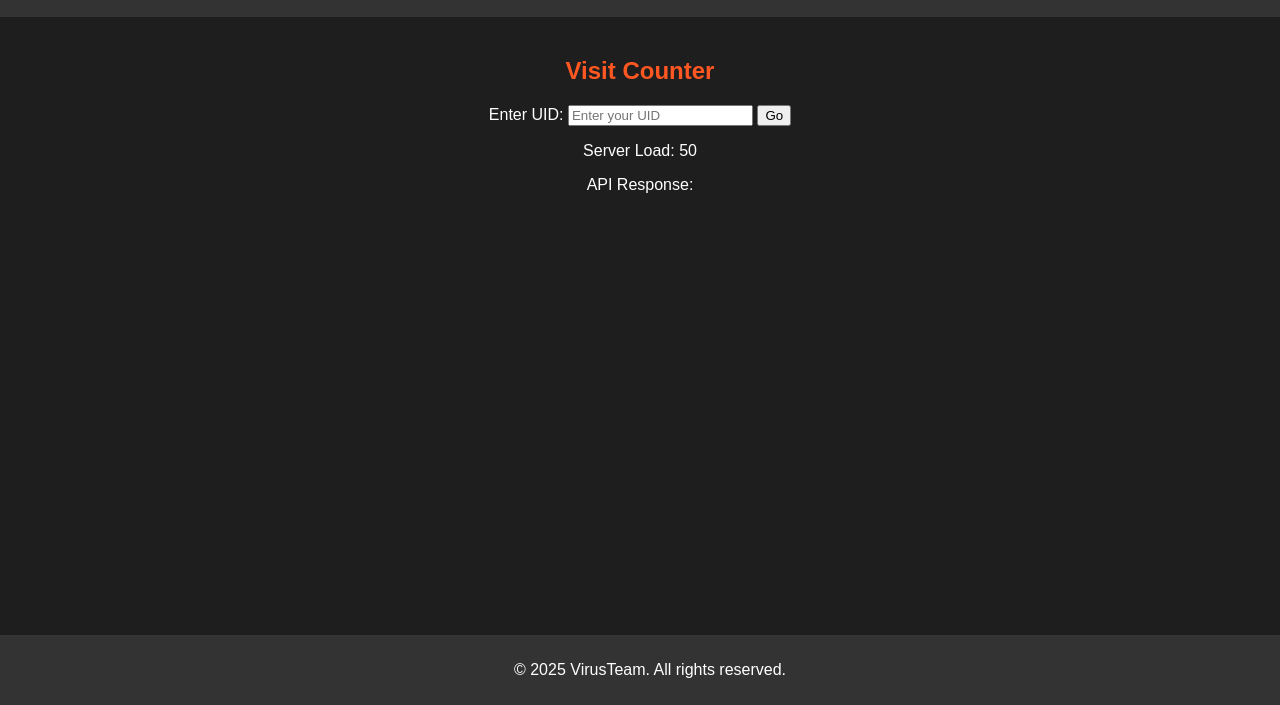
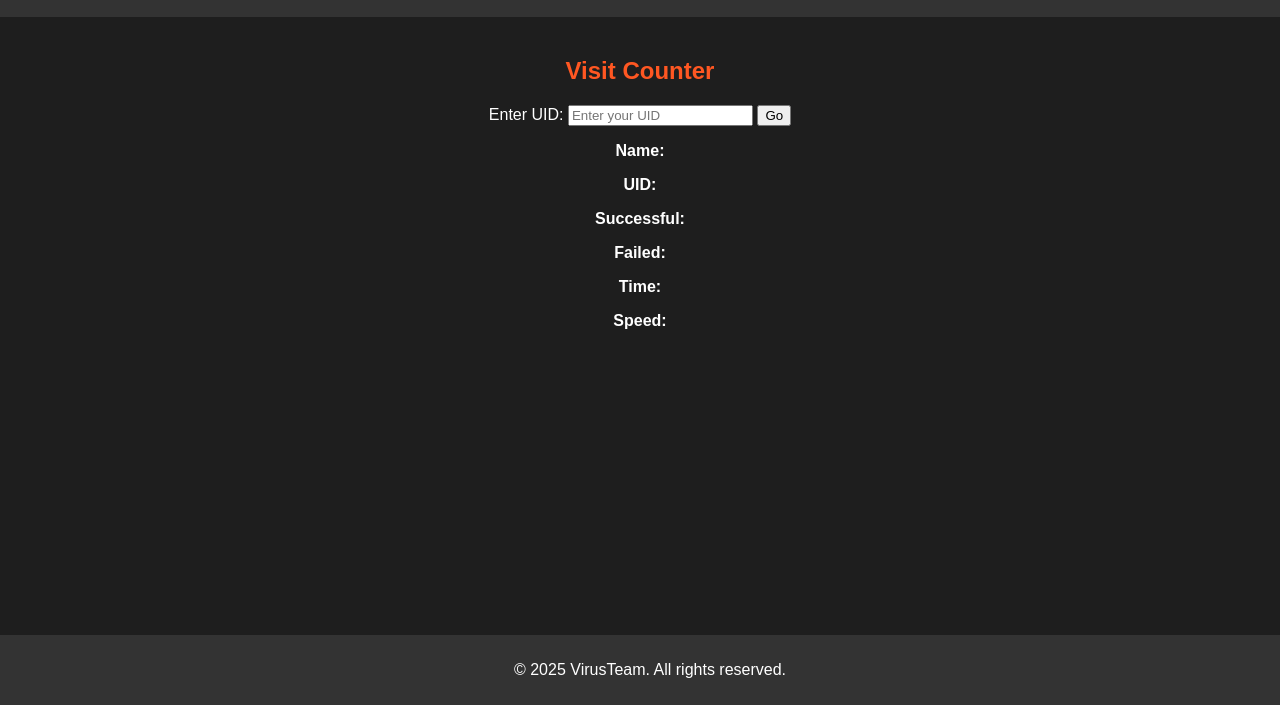
Before and after one commit to Taalaibek99/Visit, a plain HTML site: page index.html in a window 1280 px wide. Shown: the part 95-800 px from the top of the page. Drawn offline with Linux system fonts and the light colour scheme.

Commit message:
Update index.html

```diff
--- a/index.html
+++ b/index.html
@@ -18,8 +18,14 @@
             <label for="uid">Enter UID:</label>
             <input type="text" id="uidInput" placeholder="Enter your UID">
             <button id="submitBtn">Go</button>
-            <p>Server Load: <span id="sl">50</span></p>
-            <p>API Response: <span id="apiResponse"></span></p>
+            <div id="apiResponse">
+                <p><strong>Name:</strong> <span id="name"></span></p>
+                <p><strong>UID:</strong> <span id="uid"></span></p>
+                <p><strong>Successful:</strong> <span id="successful"></span></p>
+                <p><strong>Failed:</strong> <span id="failed"></span></p>
+                <p><strong>Time:</strong> <span id="time"></span></p>
+                <p><strong>Speed:</strong> <span id="speed"></span></p>
+            </div>
         </section>
     </main>
 
```
